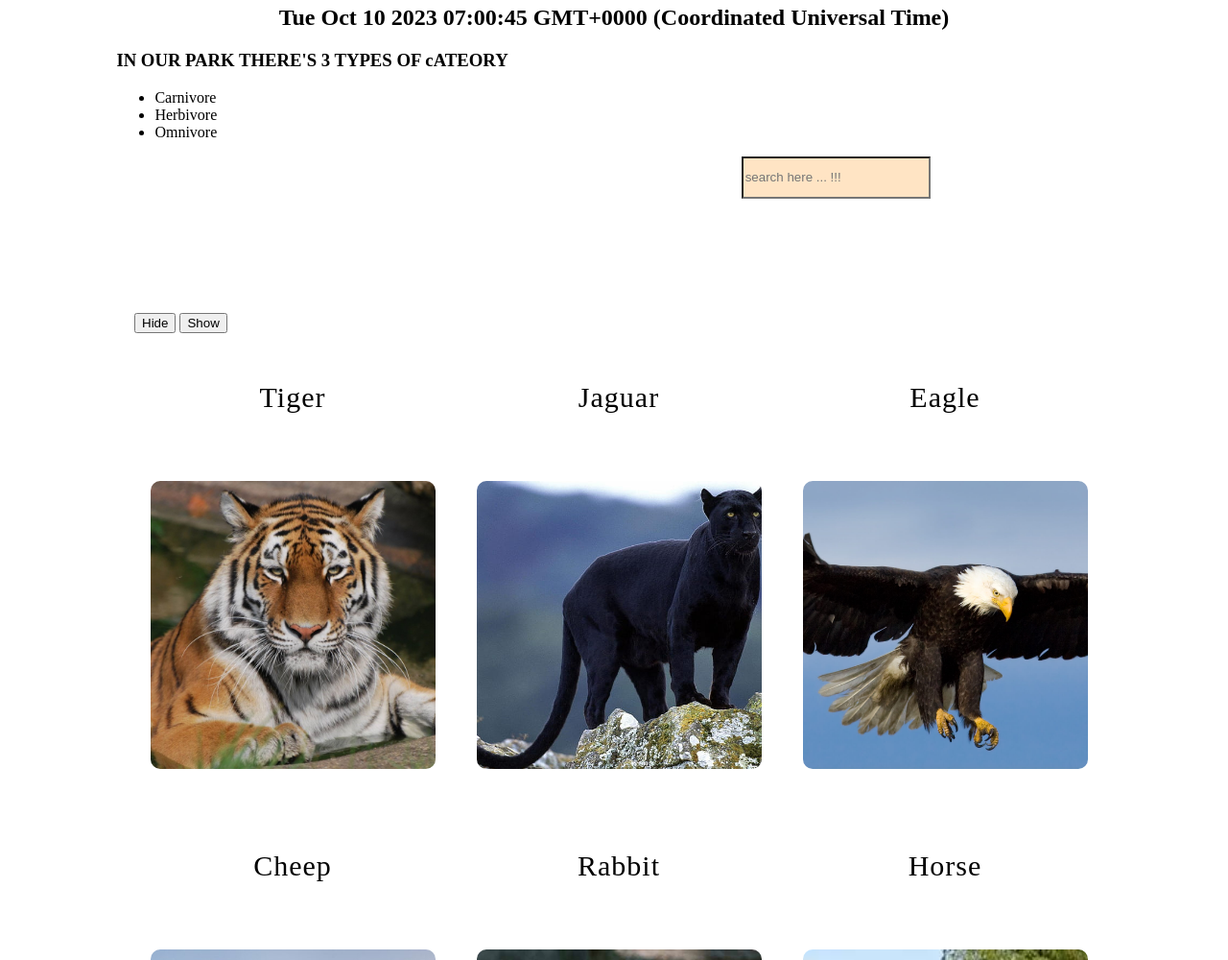
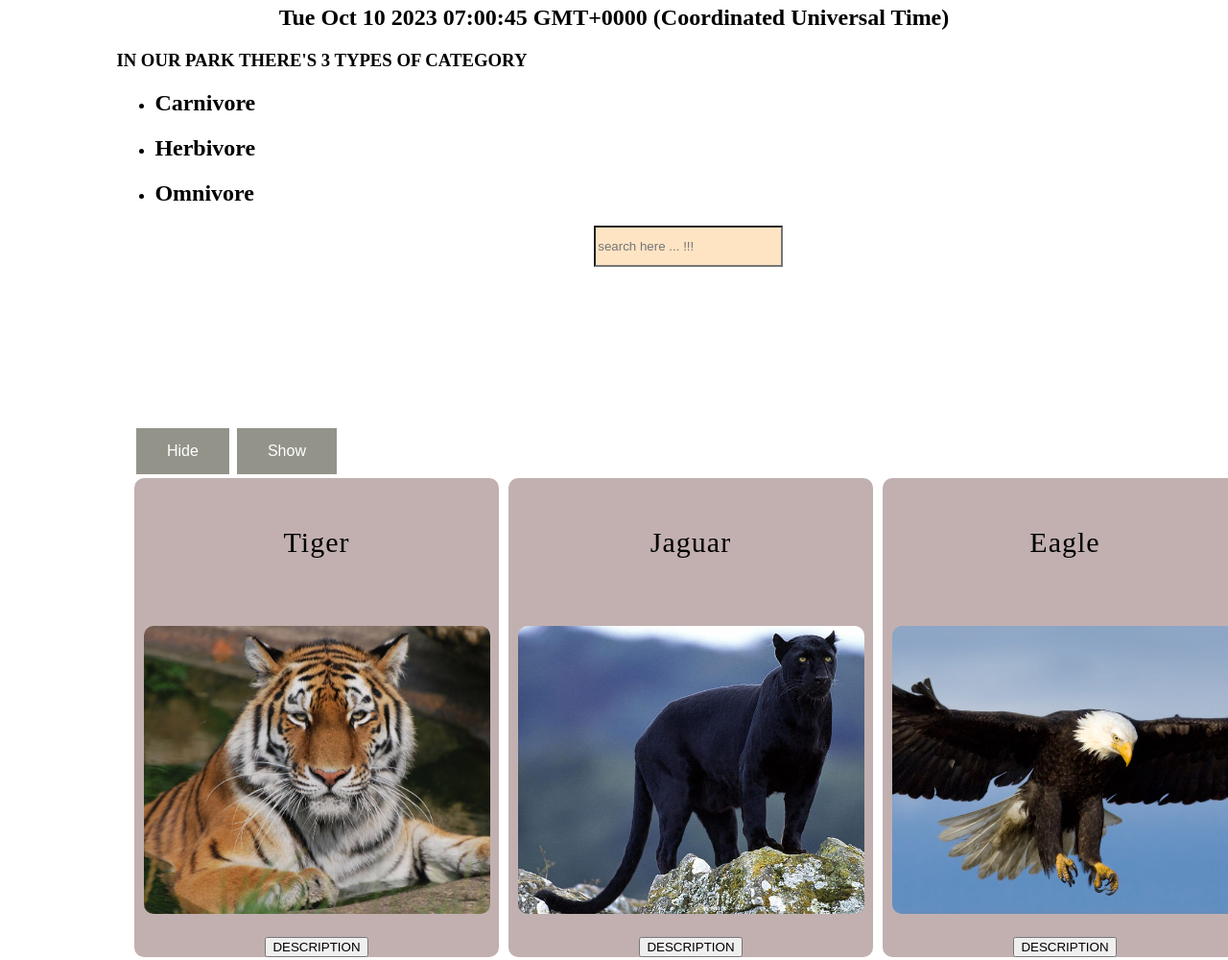
Before and after one commit to mohamedmrabet/My-first-project, a plain HTML site: page index.html in a window 1280 px wide. Shown: the part 520-1520 px from the top of the page at 96% size. Drawn offline with nearby package versions, Linux system fonts and the light colour scheme.

Commit message:
second try

```diff
--- a/index.css
+++ b/index.css
@@ -1,11 +1,3 @@
-/* *{
-    padding:0;
-    margin:0;
-    text-decoration:none;
-    list-style: none;
-    box-sizing: border-box;
-
-} */
 .tilte #h4{
     display: flex;
     justify-content: center;
@@ -30,13 +22,15 @@
 .zoo{
     display: grid;
     column-gap: 1%;
-   grid-template-columns: 33% 33% 33%;
-    row-gap: 10px;
+   grid-template-columns: 38% 38% 38%;
+    row-gap: 20px;
+
 }
 .zoo-container{
-    background-color: #fff5;
+    background-color: rgba(74, 20, 20, 0.333);
     text-align: center;
     border-radius: 10px;
+
 
 }
 .zoo-container p{
@@ -48,7 +42,7 @@
 }
 
 img{
-    width: 90%;
+    width: 95%;
     height: 300px;
     object-fit: cover;
     margin: 20px 0;
@@ -59,7 +53,7 @@ img:hover{
 }
 
 #input1{
-    float: right;
+    margin-left: 48%;
     background-color: bisque;
     width: 5cm;
     height: 1cm;
@@ -72,14 +66,15 @@ img:hover{
 }
 #h4:hover{
     color: bisque;
-
 }
 #demo{
     display: flex;
     justify-content: center;
 }
 #down{
+    margin-top: 2cm;
     padding: 5cm;
+    background-color: bisque;
 }
 #down h3{
     display: flex;
@@ -108,3 +103,27 @@ img:hover{
 .li1 a:hover {
     background-color: #111;
   }
+  .btn1 {
+    background-color:rgba(34, 33, 15, 0.488);
+    border: none;
+    color: white;
+    padding: 15px 32px;
+    text-align: center;
+    text-decoration: none;
+    display: inline-block;
+    font-size: 16px;
+    margin: 4px 2px;
+    cursor: pointer;
+  }
+  .btn2 {
+    background-color:rgba(34, 33, 15, 0.488);
+    border: none;
+    color: white;
+    padding: 15px 32px;
+    text-align: center;
+    text-decoration: none;
+    display: inline-block;
+    font-size: 16px;
+    margin: 4px 2px;
+    cursor: pointer;
+  }
--- a/index.html
+++ b/index.html
@@ -18,11 +18,11 @@
     <div class="tilte">
        <p id="h4">HELLO PEOPLE</p>
        <h2 id="demo">0</h2>
-       <h3>IN OUR PARK THERE'S 3 TYPES OF cATEORY </h3>
+       <h3>IN OUR PARK THERE'S 3 TYPES OF CATEGORY </h3>
        <UL id="ul2">
-        <li>Carnivore</li>
-        <li>Herbivore</li>
-        <li>Omnivore</li>
+        <li><h2>Carnivore</h2></li>
+        <li><h2>Herbivore</h2></li>
+        <li><h2>Omnivore</h2></li>
        </UL>
        <input id="input1" onkeyup="search()" placeholder="search here ... !!!">
     </div>
--- a/index.js
+++ b/index.js
@@ -35,55 +35,55 @@ var zoo1=[
         name:"Jaguar",
         image:"/images/jaguar.jpg",
         category:"Carnivore",
-        description:"https://fr.wikipedia.org/wiki/Tigre",
+        description:"https://fr.wikipedia.org/wiki/Jaguar",
     },
     {
         name:"Eagle",
         image:"/images/eagle.jpg",
         category:"Carnivore",
-        description:"https://fr.wikipedia.org/wiki/Tigre",
+        description:"https://en.wikipedia.org/wiki/Eagle",
     },
     {
-        name:"Cheep",
-        image:"/images/cheep.jpg",
+        name:"Sheep",
+        image:"/images/sheep.jpg",
         category:"Herbivore",
-        description:"https://fr.wikipedia.org/wiki/Tigre",
+        description:"https://en.wikipedia.org/wiki/Sheep",
     },
     {
         name:"Rabbit",
         image:"/images/rabbit.jpg",
         category:"Herbivore",
-        description:"https://fr.wikipedia.org/wiki/Tigre",
+        description:"https://en.wikipedia.org/wiki/Rabbit",
     },
     {
         name:"Horse",
         image:"/images/horse.jpg",
         category:"Herbivore",
-        description:"https://fr.wikipedia.org/wiki/Tigre",
+        description:"https://en.wikipedia.org/wiki/Horse",
     },
     {
         name:"Bear",
         image:"/images/bear.jpg",
         category:"Omnivore",
-        description:"https://fr.wikipedia.org/wiki/Tigre",
+        description:"https://en.wikipedia.org/wiki/Bear",
     },
     {
         name:"Pig",
         image:"/images/pig.jpg",
         category:"Omnivore",
-        description:"https://fr.wikipedia.org/wiki/Tigre",
+        description:"https://en.wikipedia.org/wiki/Pig",
     },
     {
         name:"Ostrich",
         image:"/images/ostrich.jpg",
         category:"Omnivore",
-        description:"https://fr.wikipedia.org/wiki/Tigre",
+        description:"https://en.wikipedia.org/wiki/Ostrich#:~:text=Ostriches%20are%20large%20flightless%20birds,the%20Philippines%20and%20in%20Namibia.",
     }
 ]
 
 // function to display my array of object //
 function display(arr) {
-each(arr,function (ele,i) {
+each(arr,function (ele) {
 $(".zoo").append(`
 <div class="zoo-container">
 <div class="name">
@@ -92,8 +92,8 @@ $(".zoo").append(`
 <div class="images">
 <img src= ${ele.image}>
 </div>
-</div>
-`)
+<button class="b1" value="${ele.description}">DESCRIPTION</button>
+</div>`)
 })
 }
 
@@ -114,6 +114,16 @@ function search() {
 var d = new Date();
 document.getElementById("demo").innerHTML = d;
 
+
+//function when i click on the button take me to the direct link
+
+    $(".b1").on("click", function () {
+        location.href = this.value;
+    });
+
+
+
+
 // function for hide and show //
 $(".btn1").click(function(){
     $("h4").hide();
```
Also changed, not shown: images/sheep.jpg (renamed from images/cheep.jpg).
